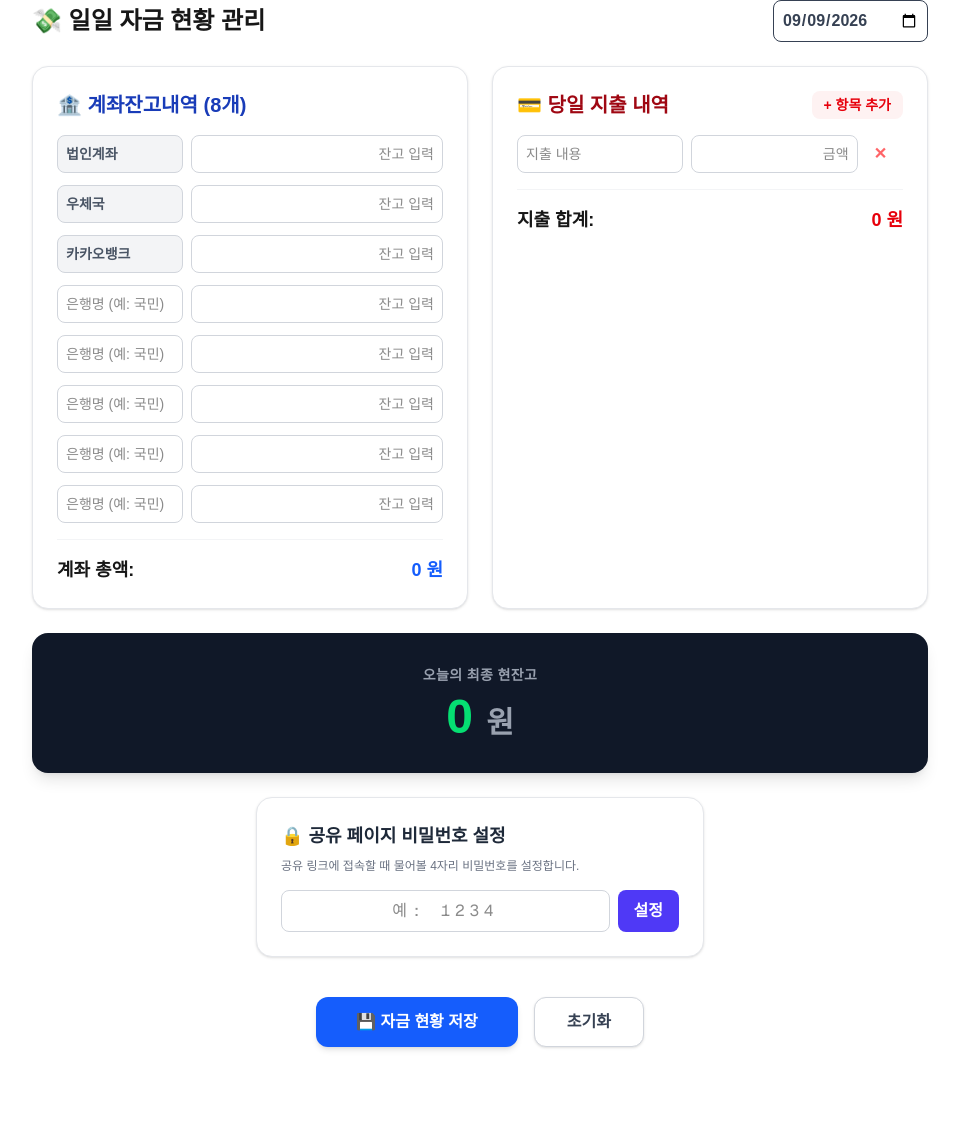
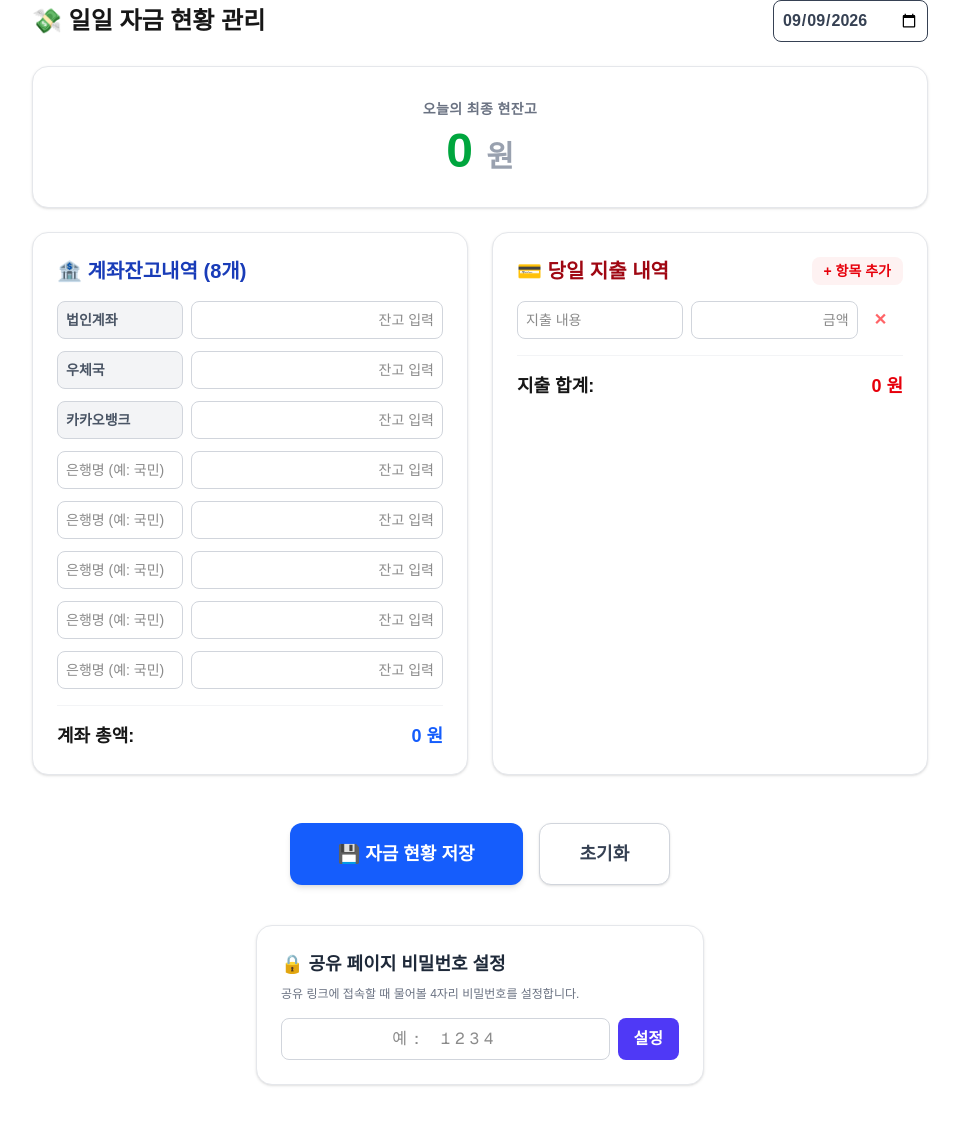
Before and after one commit to hannune-s/money, a Next.js app: page /admin in a window 1280 px wide. Shown: the top 1124 px of the page, without its empty margins (160-1119 px from the left). Before the commit the page ends 1071 px from the top, so only its background shows below. Built offline with nearby package versions, Linux system fonts and the light colour scheme; no server answers; the database is empty.

Commit message:
Restyle and reorder admin page UI

```diff
--- a/src/app/admin/page.tsx
+++ b/src/app/admin/page.tsx
@@ -144,10 +144,16 @@ export default function FinancesAdminPage() {
   const removeExpenditure = (index: number) => setExpenditures(expenditures.filter((_, i) => i !== index));
 
   return (
-    <div className="max-w-4xl mx-auto space-y-6">
+    <div className="max-w-4xl mx-auto space-y-6 pb-12">
       <div className="flex justify-between items-center mb-6">
         <h1 className="text-2xl font-bold">💸 일일 자금 현황 관리</h1>
         <input type="date" value={targetDate} onChange={e => setTargetDate(e.target.value)} className="p-2 border rounded-lg focus:ring-2 focus:ring-blue-500 font-bold text-gray-700" />
+      </div>
+
+      {/* 최종 현잔고 (위로 이동 및 화이트 테마 적용) */}
+      <div className="bg-white rounded-2xl shadow-sm border border-gray-200 p-8 text-center mb-6">
+        <h2 className="text-gray-500 text-sm font-bold mb-2 tracking-wide">오늘의 최종 현잔고</h2>
+        <div className="text-5xl font-extrabold text-green-600">{formatNumber(totals.finalBalance)} <span className="text-3xl text-gray-400">원</span></div>
       </div>
 
       <div className="grid grid-cols-1 md:grid-cols-2 gap-6">
@@ -197,12 +203,24 @@ export default function FinancesAdminPage() {
         </div>
       </div>
 
-      <div className="bg-gray-900 text-white rounded-2xl p-8 text-center shadow-lg mt-6">
-        <h2 className="text-gray-400 text-sm font-semibold mb-2 tracking-wide uppercase">오늘의 최종 현잔고</h2>
-        <div className="text-5xl font-extrabold text-green-400">{formatNumber(totals.finalBalance)} <span className="text-3xl text-gray-400">원</span></div>
+      {/* 저장 및 초기화 버튼 (장부 바로 아래) */}
+      <div className="flex justify-center space-x-4 pt-6 pb-2">
+        <button onClick={handleSave} disabled={loading} className="bg-blue-600 hover:bg-blue-700 disabled:bg-blue-400 text-white font-bold py-4 px-12 rounded-xl shadow-md transition-all text-lg">
+          {loading ? '저장 중...' : '💾 자금 현황 저장'}
+        </button>
+        <button onClick={() => { if(confirm('모두 비우시겠습니까?')) resetForm(); }} className="bg-white border border-gray-300 hover:bg-gray-50 text-gray-700 font-bold py-4 px-10 rounded-xl shadow-sm transition-all text-lg">
+          초기화
+        </button>
       </div>
 
-      <div className="bg-white rounded-2xl shadow-sm border border-gray-200 p-6 mt-6 max-w-md mx-auto">
+      {status.msg && (
+        <div className={`text-center font-bold mb-6 ${status.type === 'success' ? 'text-green-600' : 'text-red-600'}`}>
+          {status.msg}
+        </div>
+      )}
+
+      {/* 비밀번호 설정 (맨 아래) */}
+      <div className="bg-white rounded-2xl shadow-sm border border-gray-200 p-6 mt-8 max-w-md mx-auto">
         <h3 className="text-lg font-bold text-gray-800 mb-2">🔒 공유 페이지 비밀번호 설정</h3>
         <p className="text-xs text-gray-500 mb-4">공유 링크에 접속할 때 물어볼 4자리 비밀번호를 설정합니다.</p>
         <div className="flex gap-2">
@@ -232,20 +250,6 @@ export default function FinancesAdminPage() {
         </div>
       </div>
 
-      <div className="flex justify-center space-x-4 pt-4">
-        <button onClick={handleSave} disabled={loading} className="bg-blue-600 hover:bg-blue-700 disabled:bg-blue-400 text-white font-bold py-3 px-10 rounded-xl shadow-md transition-all">
-          {loading ? '저장 중...' : '💾 자금 현황 저장'}
-        </button>
-        <button onClick={() => { if(confirm('모두 비우시겠습니까?')) resetForm(); }} className="bg-white border border-gray-300 hover:bg-gray-50 text-gray-700 font-bold py-3 px-8 rounded-xl shadow-sm transition-all">
-          초기화
-        </button>
-      </div>
-
-      {status.msg && (
-        <div className={`text-center font-bold mt-4 ${status.type === 'success' ? 'text-green-600' : 'text-red-600'}`}>
-          {status.msg}
-        </div>
-      )}
       <style>{`nav { display: none !important; }`}</style>
     </div>
   );
```
